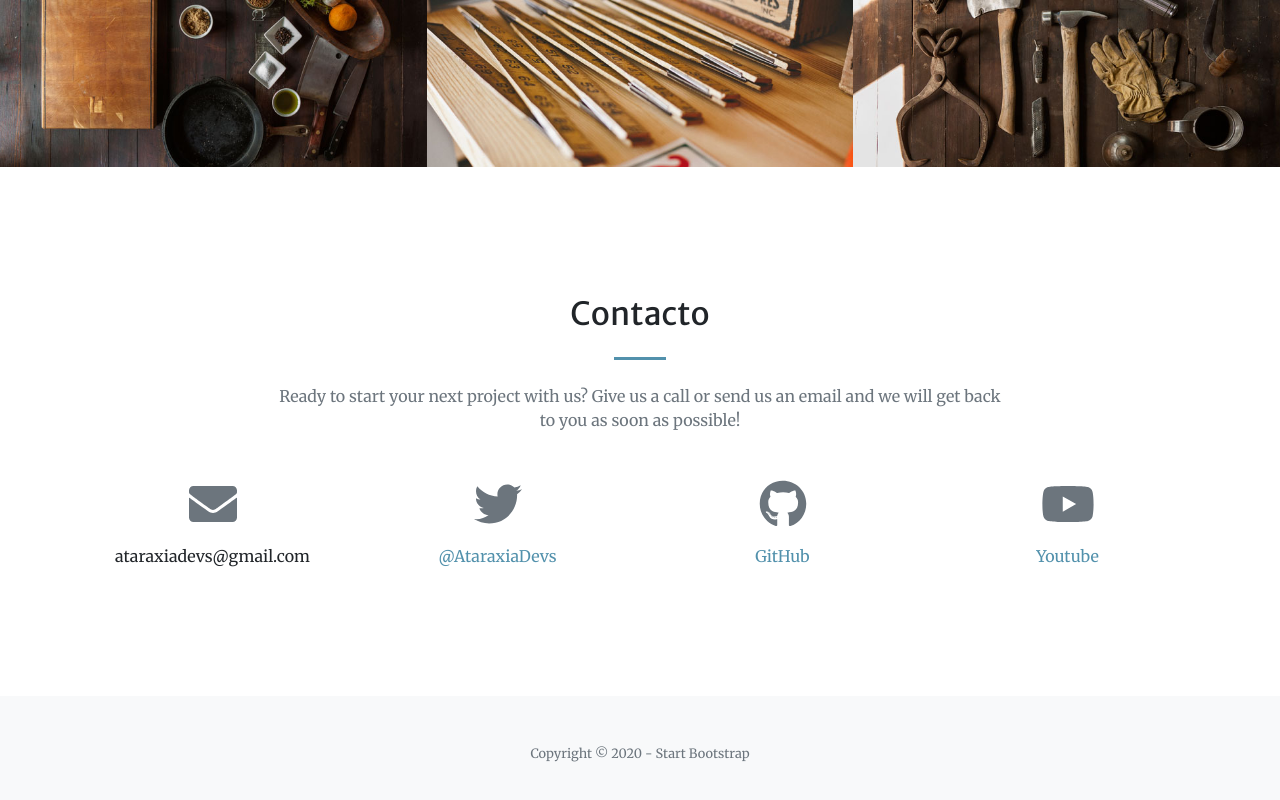
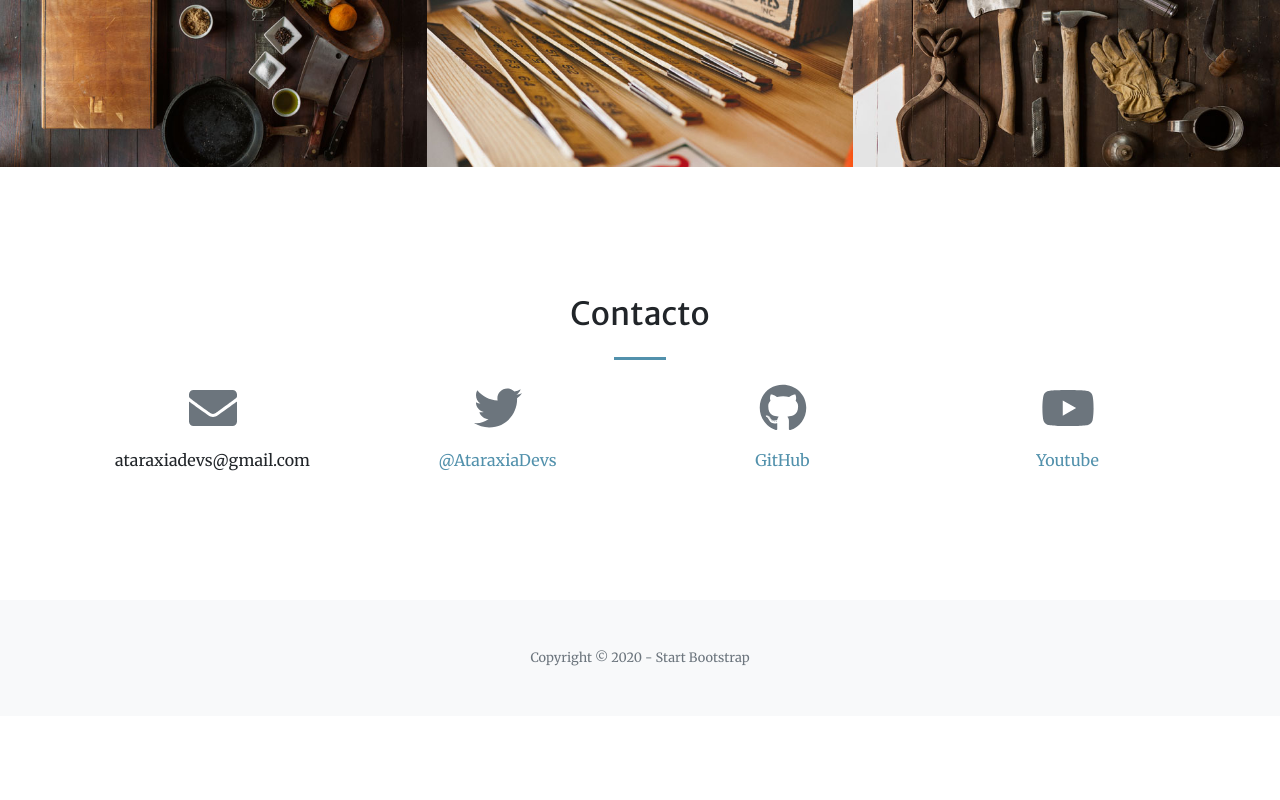
Before and after one commit to AtaraxiaDevs/portfolio, a plain HTML site: page index.html in a window 1280 px wide. Shown: the part 2170-2970 px from the top of the page. After the commit the page ends 2886 px from the top, so only its background shows below. Drawn offline with nearby package versions, Linux system fonts and the light colour scheme.

Commit message:
Retocando
Una cosa menos

```diff
--- a/index.html
+++ b/index.html
@@ -182,7 +182,6 @@
                     <div class="col-lg-8 text-center">
                         <h2 class="mt-0">Contacto</h2>
                         <hr class="divider my-4" />
-                        <p class="text-muted mb-5">Ready to start your next project with us? Give us a call or send us an email and we will get back to you as soon as possible!</p>
                     </div>
                 </div>
                 <div class="row">
```
